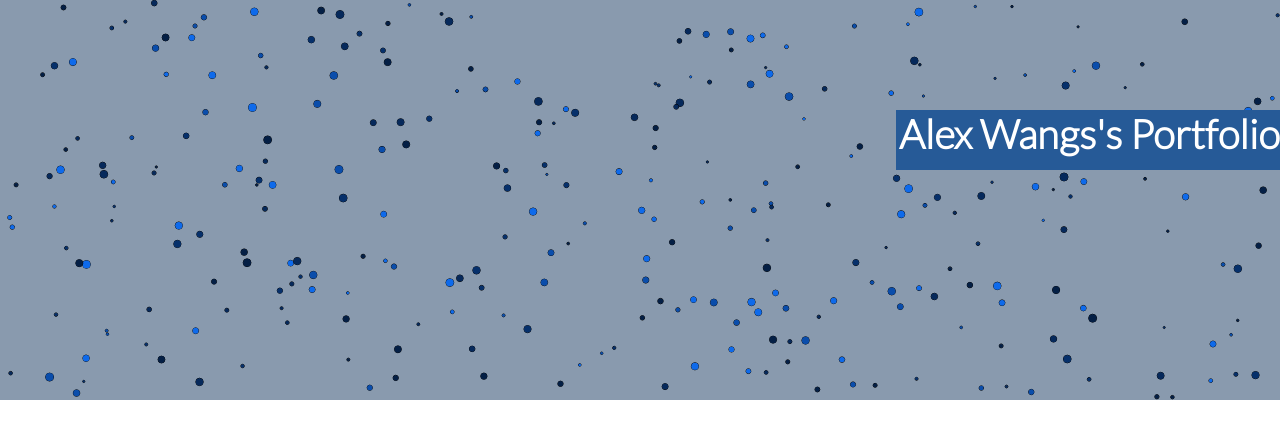
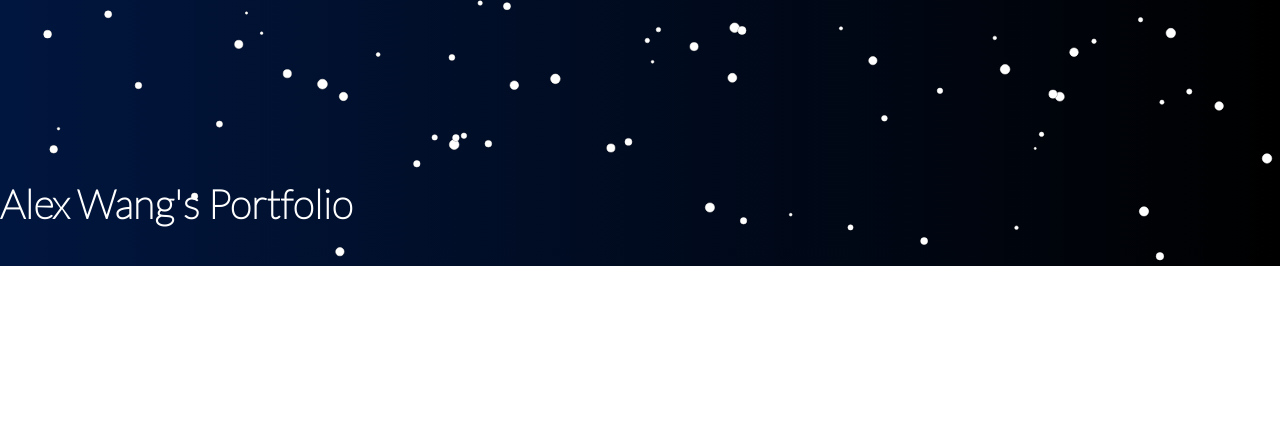
Before and after one commit to Aceguarde/Portfolio, a plain HTML site: page index.html in a window 1280 px wide. Drawn offline with Linux system fonts and the light colour scheme.

Commit message:
I actually coded something

```diff
--- a/index.css
+++ b/index.css
@@ -8,30 +8,32 @@
     }
     @font-face {
   font-family: Lato;
-  src: url(Fonts/Lato/Lato-Light.ttf);
+  src: url(Fonts/Lato/Lato-Hairline.ttf);
     }
+
 
     #container {
         position: absolute;
-        right:0px;
-        top:60px;
-        width: 30%;
+        left:0px;
+        top:170px;
+        width: 40%;
         height: 60px;
         padding: 0px;
-        background-color: rgb(38,90,151);
-        margin-top: 50px;
-        margin-left: 70%;
+        margin-top: 10px;
     }
     #scenery {
       position: absolute;
+      top:0;
+      left:0;
       margin: 0;
-      background-color: rgba(20,54,94, .5);
+      background-image: linear-gradient(to right,rgb(1,22,63), black);
+      z-index:-1;
     }
 
     h1 {
         font-style: normal;
         font-family: Lato;
-        text-align: right;
+        text-align: left;
         font-size: 40px;
         margin: 0px;
         color: white;
--- a/index.html
+++ b/index.html
@@ -13,11 +13,13 @@
     <body>
 
         <div>
+
           <canvas id=scenery></canvas>
+
 
         <div id="container">
 
-            <h1>Alex Wangs's Portfolio <br> </h1>
+            <h1>Alex Wang's Portfolio <br> </h1>
 
         </div>
 
--- a/index.js
+++ b/index.js
@@ -1,8 +1,127 @@
+//Barebone Canvas Presets
 var canvas = document.getElementById("scenery");
 canvas.width = window.innerWidth;
-canvas.height = (window.innerHeight)/2;
+canvas.height = (window.innerHeight)/3;
+
+window.addEventListener("resize",
+function (event) {
+  canvas.width = window.innerWidth;
+  canvas.height = (window.innerHeight)/3;
+
+
+
+})
 
 var c = canvas.getContext("2d");//stands for Context
+
+
+//Mouse Recognition
+var mouse = {
+  x: undefined,
+  y: undefined
+}
+var maxRadius = 28;
+  window.addEventListener("mousemove",
+      function(event){
+      mouse.x = event.x;
+      mouse.y = event.y;
+      console.log(mouse);
+  }
+  );
+
+//Circle Creation
+// var colorArray = [
+//   "#FAF3D6",
+// ];
+
+function Circle(x, y, dx, radius) {
+  this.x = x;
+  this.y = y;
+  this.dx = dx;
+  this.radius = radius;
+  this.minRadius = radius;
+  this.touched = false;
+  this.color = "white";
+
+  this.draw = function() {
+    c.beginPath();
+    c.arc(this.x,this.y,this.radius,0, Math.PI*2, false);
+    c.fillStyle = this.color;
+    c.strokeStyle = "rgb(142,142,142)";
+    c.strokeWidth = 30;
+    c.stroke();
+    c.fill();
+  }
+
+  this.update = function() {
+
+    //interactivity - isTouching check & results
+    // if(mouse.x - this.x < 25 && mouse.x - this.x > -25 && mouse.y - this.y < 25 && mouse.y -this.y> -25) {
+
+        // this.touched = true;
+          this.dx =  2;
+          this.x -= this.dx;
+          if(this.x < 0){
+            this.x = Math.random() * (((innerWidth)/1.5)+(innerWidth/2) - radius * 2) + radius;
+            this.x+= innerWidth/2;
+            this.y = Math.random() * ((innerHeight)/3 - radius * 2) + radius;
+          }
+    //     if(this.radius < maxRadius) {
+    //       this.radius += 2.5;
+    //       this.color = "#FFF2CC";
+    //       c.strokeStyle = "white";
+    //     }
+    // else if (this.radius > this.minRadius){
+    //   this.radius -= .15 ;
+    //   this.color = colorArray[0];
+    // }
+    // }
+    // if (this.touched = true) {
+    //   this.x -= this.dx;
+    // }
+
+    this.draw();
+  }
+
+}
+
+  var circleArray = [];
+function init() {
+      circleArray = [];
+
+  for(var i = 0; i < 75; i++){
+      var radius = Math.random() * 4 + 1;
+      var x = Math.random() * (((innerWidth)/1.5)+(innerWidth/2) - radius * 2) + radius;
+      x+= innerWidth/2;
+      var y = Math.random() * ((innerHeight)/3 - radius * 2) + radius;
+      var dx = 0;
+
+      circleArray.push(new Circle(x,y, dx, radius));
+  }
+}
+
+
+    function animate(){
+      requestAnimationFrame(animate);
+      c.clearRect(0,0,innerWidth, (innerHeight)/3);
+      for(var i = 0; i < circleArray.length; i++){
+        circleArray[i].update();
+      }
+
+    }
+
+init();
+animate();
+
+
+
+
+
+
+
+
+
+
 //
 // c.fillStyle = "red";
 // c.fillRect(100, 100, 100, 100);
@@ -38,110 +157,114 @@ var c = canvas.getContext("2d");//stands for Context
 // var dy = 10 * (Math.random() - 0.5) ;
 // var radius = 30;
 
-var mouse = {
-  x: undefined,
-  y: undefined
-}
-var maxRadius = 40;
-// var minRadius = 2;
-
-var colorArray = [
-  "#0E6AEB",
-  "#0A4DAB",
-  "#06295B",
-  "#06306B",
-  "#041F45",
-];
-
-window.addEventListener("mousemove",
-    function(event){
-    mouse.x = event.x;
-    mouse.y = event.y;
-    console.log(mouse);
-}
-);
-
-window.addEventListener("resize",
-function (event) {
-  canvas.width = window.innerWidth;
-  canvas.height = (window.innerHeight)/2;
 
 
 
-})
-
-
-function Circle(x, y, dx, dy, radius) {
-  this.x = x;
-  this.y = y;
-  this.dx = dx;
-  this.dy = dy;
-  this.radius = radius;
-  this.minRadius = radius;
-  this.color = colorArray[Math.floor(Math.random() * colorArray.length)];
-
-  this.draw = function() {
-    c.beginPath();
-    c.arc(this.x,this.y,this.radius,0, Math.PI*2, false);
-    c.fillStyle = this.color;
-    c.strokeWidth = 20;
-    c.stroke();
-    c.fill();
-  }
-
-  this.update = function() {
-    if (this.x + this.radius> innerWidth || this.x - this.radius < 0){
-      this.dx = - this.dx;
-    }
-    if (this.y + this.radius> (innerHeight)/2 || this.y - this.radius < 0){
-      this.dy = - this.dy;
-    }
-
-
-    this.x += this.dx;
-    this.y += this.dy;
-
-    //interactivity
-    if(mouse.x - this.x < 50 && mouse.x - this.x > -50 && mouse.y - this.y < 50 && mouse.y -this.y> -50) {
-
-        if(this.radius < maxRadius) {
-          this.radius += 1;
-        }
-
-    }
-    else if (this.radius > this.minRadius){
-      this.radius -= 1 ;
-    }
-
-    this.draw();
-  }
-
-}
-
-  var circleArray = [];
-function init() {
-      circleArray = [];
-
-  for(var i = 0; i < 300; i++){
-      var radius = Math.random() * 3 + 1;
-      var x = Math.random() * (innerWidth - radius * 2) + radius;
-      var y = Math.random() * ((innerHeight)/2 - radius * 2) + radius;
-      var dx = (Math.random() - 0.5) ;
-      var dy = (Math.random() - 0.5) ;
-
-      circleArray.push(new Circle(x,y,dx,dy,radius));
-  }
-}
-
-
-    function animate(){
-      requestAnimationFrame(animate);
-      c.clearRect(0,0,innerWidth, (innerHeight)/2);
-      for(var i = 0; i < circleArray.length; i++){
-        circleArray[i].update();
-      }
-
-    }
-
-init();
-animate();
+// var mouse = {
+//   x: undefined,
+//   y: undefined
+// }
+// var maxRadius = 60;
+// // var minRadius = 2;
+//
+// var colorArray = [
+//   "#0E6AEB",
+//   "#0A4DAB",
+//   "#06295B",
+//   "#06306B",
+//   "#041F45",
+// ];
+//
+// window.addEventListener("mousemove",
+//     function(event){
+//     mouse.x = event.x;
+//     mouse.y = event.y;
+//     console.log(mouse);
+// }
+// );
+//
+// window.addEventListener("resize",
+// function (event) {
+//   canvas.width = window.innerWidth;
+//   canvas.height = (window.innerHeight)/2;
+//
+//
+//
+// })
+//
+//
+// function Circle(x, y, dx, dy, radius) {
+//   this.x = x;
+//   this.y = y;
+//   this.dx = dx;
+//   this.dy = dy;
+//   this.radius = radius;
+//   this.minRadius = radius;
+//   this.color = colorArray[Math.floor(Math.random() * colorArray.length)];
+//
+//   this.draw = function() {
+//     c.beginPath();
+//     c.arc(this.x,this.y,this.radius,0, Math.PI*2, false);
+//     c.fillStyle = this.color;
+//     c.strokeWidth = 20;
+//     c.stroke();
+//     c.fill();
+//   }
+//
+//  checks for wallhitting
+//   this.update = function() {
+//     if (this.x + this.radius> innerWidth || this.x - this.radius < 0){
+//       this.dx = - this.dx;
+//     }
+//     if (this.y + this.radius> (innerHeight)/2 || this.y - this.radius < 0){
+//       this.dy = - this.dy;
+//     }
+//
+//
+//     this.x += this.dx;
+//     this.y += this.dy;
+//
+//     //interactivity
+//     if(mouse.x - this.x < 50 && mouse.x - this.x > -50 && mouse.y - this.y < 50 && mouse.y -this.y> -50) {
+//
+//         if(this.radius < maxRadius) {
+//           this.radius += 4;
+//         }
+//
+//     }
+//     else if (this.radius > this.minRadius){
+//       this.radius -= 1 ;
+//     }
+//
+//     this.draw();
+//   }
+//
+// }
+//
+//   var circleArray = [];
+// function init() {
+//       circleArray = [];
+//
+//   for(var i = 0; i < 300; i++){
+//       var radius = Math.random() * 3 + 1;
+//       var x = Math.random() * (innerWidth - radius * 2) + radius;
+//       var y = Math.random() * ((innerHeight)/2 - radius * 2) + radius;
+//       var dx = (Math.random() - 0.5) ;
+//       var dy = (Math.random() - 0.5) ;
+//
+//       circleArray.push(new Circle(x,y,dx,dy,radius));
+//   }
+// }
+//
+//
+//     function animate(){
+//       requestAnimationFrame(animate);
+//       c.clearRect(0,0,innerWidth, (innerHeight)/2);
+//       for(var i = 0; i < circleArray.length; i++){
+//         circleArray[i].update();
+//       }
+//
+//     }
+//
+// init();
+// animate();
```
